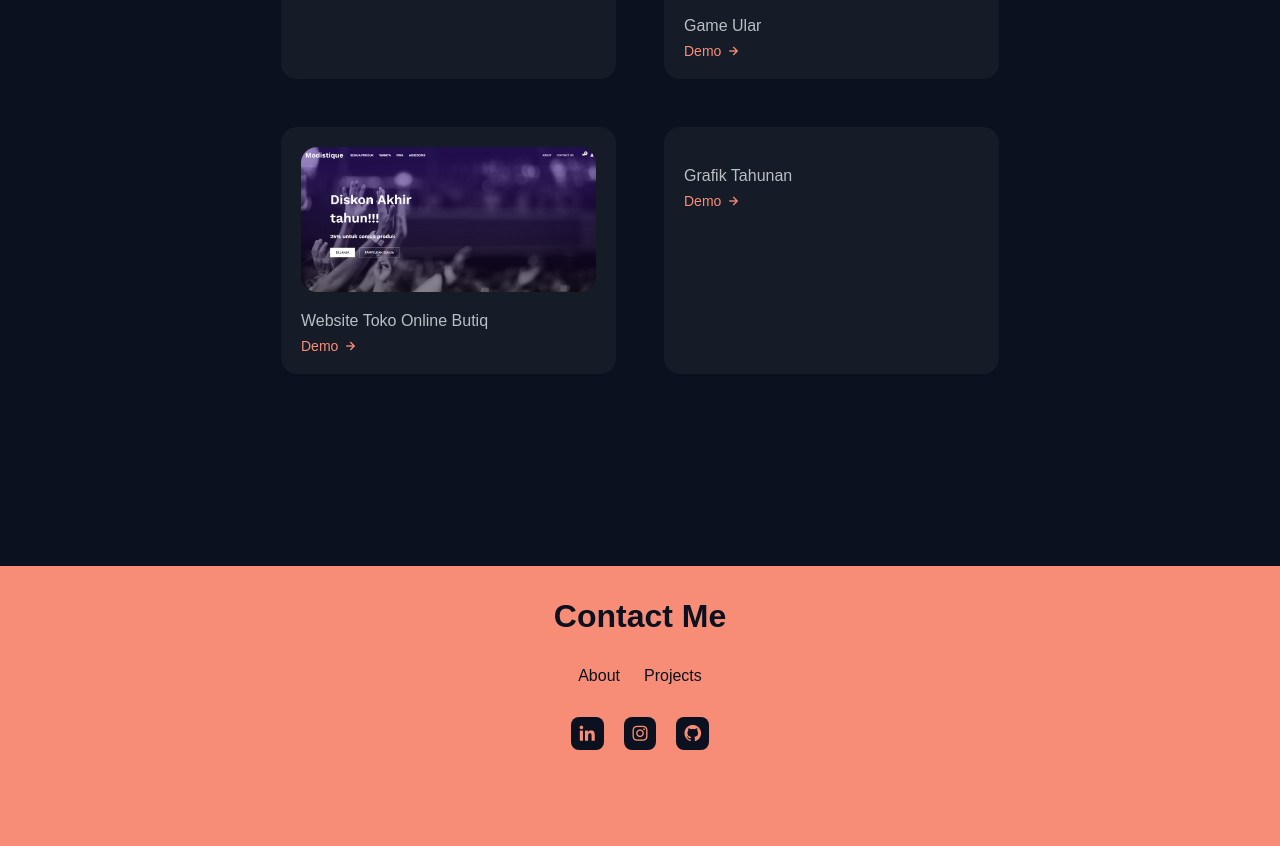
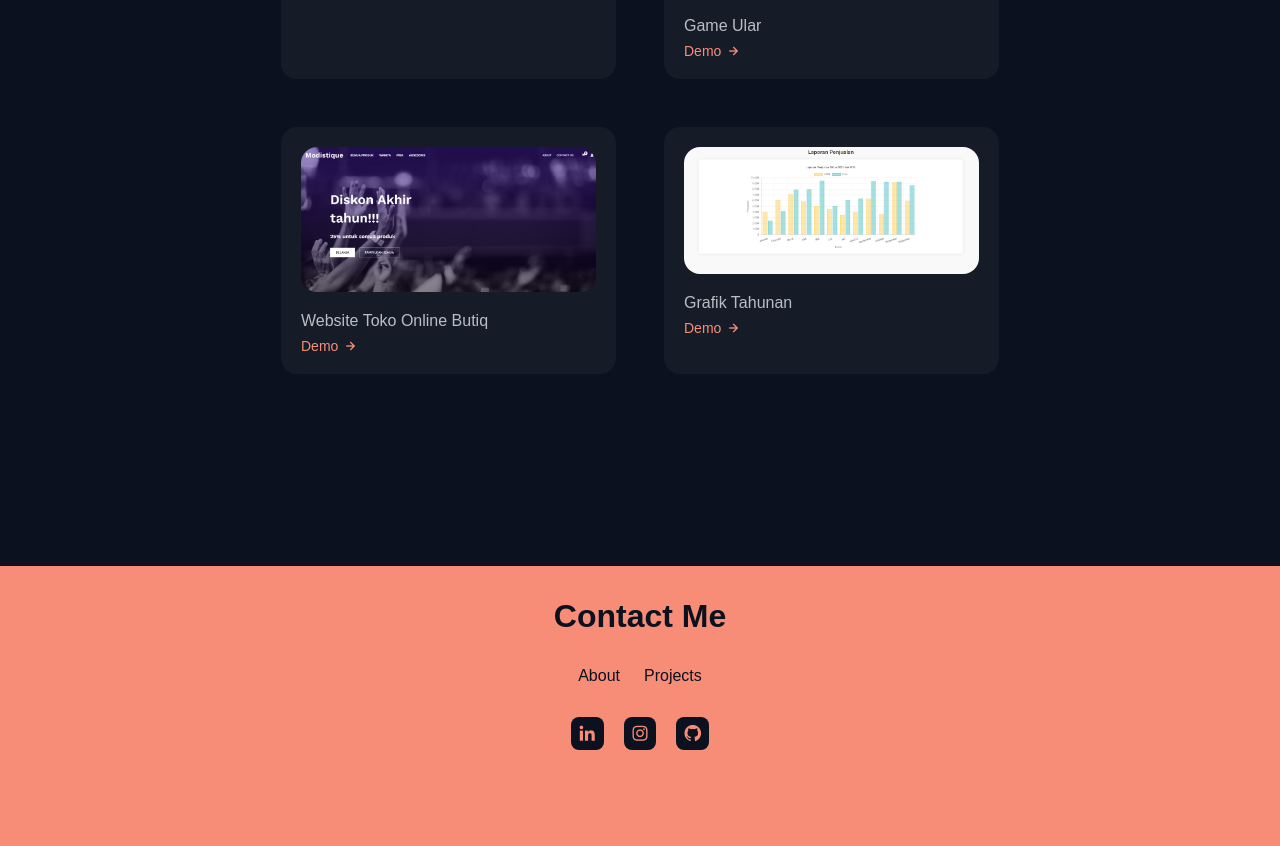
Before and after one commit to SASH-Hub/portofolio, a plain HTML site: page index.html in a window 1280 px wide. Shown: the part 3173-4019 px from the top of the page. Drawn offline with nearby package versions, Linux system fonts and the light colour scheme.

Commit message:
Update index.html

```diff
--- a/index.html
+++ b/index.html
@@ -195,7 +195,7 @@
             <a href="https://modistique.rizenkai.my.id/" target="_blank" class="work__button"> Demo<i class="bx bx-right-arrow-alt work__icon"></i> </a>
           </div>
           <div class="work__card mix web">
-            <img src="assets/img/grafik tahunan" alt="" class="work__img" />
+            <img src="assets/img/grafik tahunan.png" alt="" class="work__img" />
             <h3 class="work__title">Grafik Tahunan</h3>
             <a href="https://sash-hub.github.io/Grafik-Tahunan/" target="_blank" class="work__button"> Demo<i class="bx bx-right-arrow-alt work__icon"></i> </a>
           </div>
```
